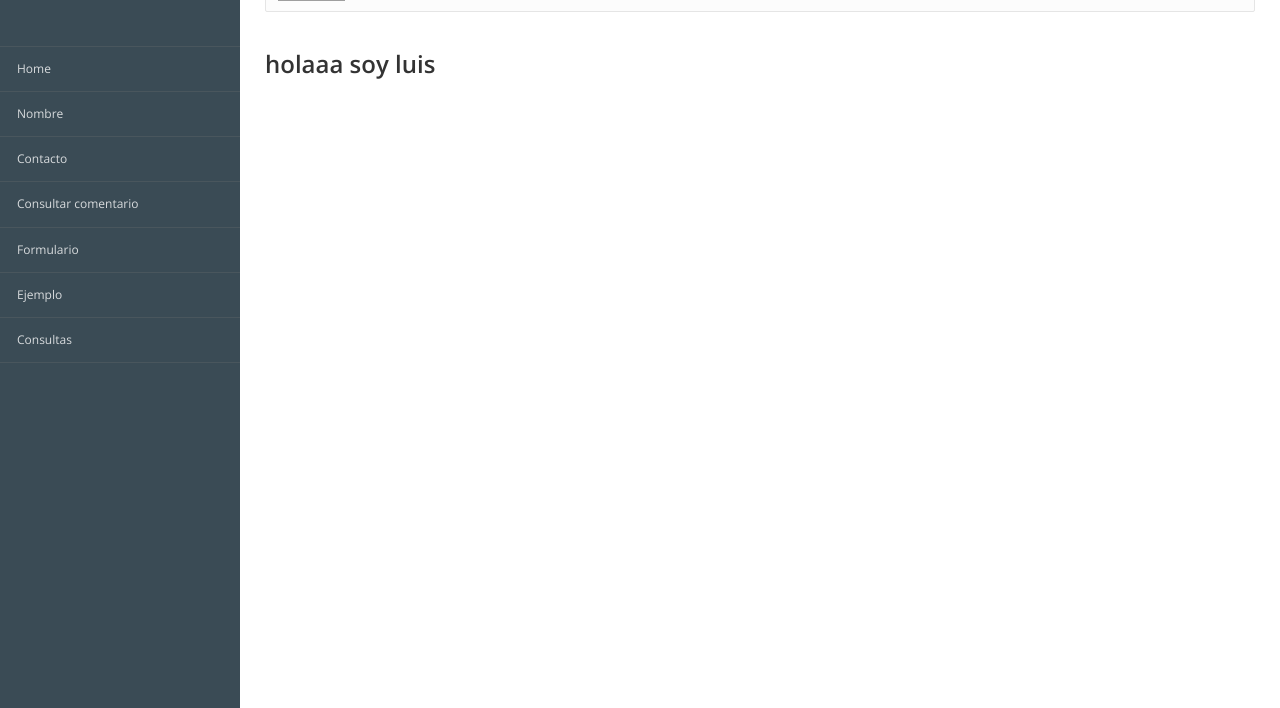
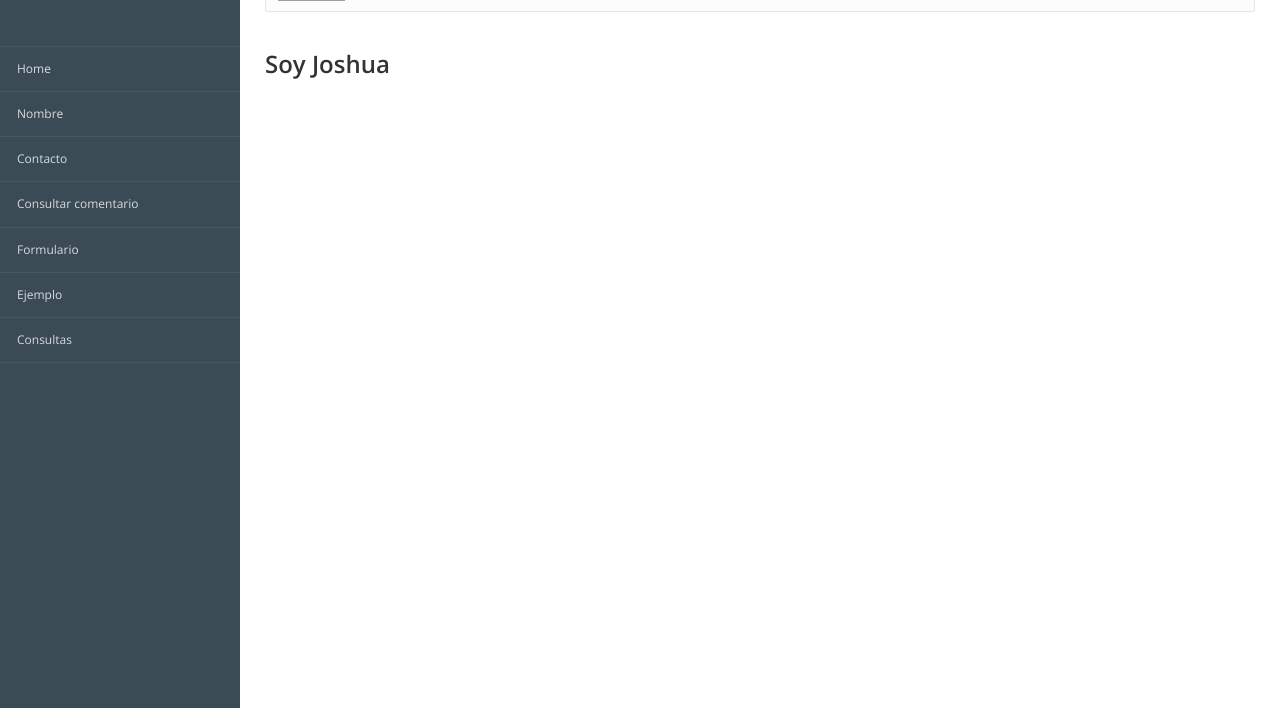
Before and after one commit to Joshua050905/mi-proyecto-django, a Django app: page /nombre/ in a window 1280 px wide. Shown: the part 92-800 px from the top of the page. Run offline with Django 5.2, Linux system fonts and the light colour scheme; some libraries are stand-ins or nearby versions; grey boxes are pictures that could not be loaded.

Commit message:
primer commit de mi repositorio

```diff
--- a/prueba/inicio/templates/inicio/ejemplo.html
+++ b/prueba/inicio/templates/inicio/ejemplo.html
@@ -6,7 +6,7 @@
 <meta name="viewport" content="width=device-width, user-scalable=no, initial-scale=1, maximum-scale=1">
 
 {% block titulo %}ejemplo{% endblock %}
-{% load static %}
+{% load static %}}
 
 
 
--- a/prueba/inicio/templates/inicio/nombre.html
+++ b/prueba/inicio/templates/inicio/nombre.html
@@ -13,7 +13,7 @@
 
 {% block contenido %}
 
-<h1>holaaa soy luis</h1>
+<h1>Soy Joshua</h1>
 
 
 {% endblock %}
--- a/requerimientos.txt
+++ b/requerimientos.txt
@@ -1,3 +1,3 @@
-pillow>=10.0.0,<11.0.0
 Django>=5.1,<6.0
 django-ckeditor==6.7.3
+pillow>=10.0.0,<11.0.0
```
Also changed, not shown: README.md, 1 other file.
